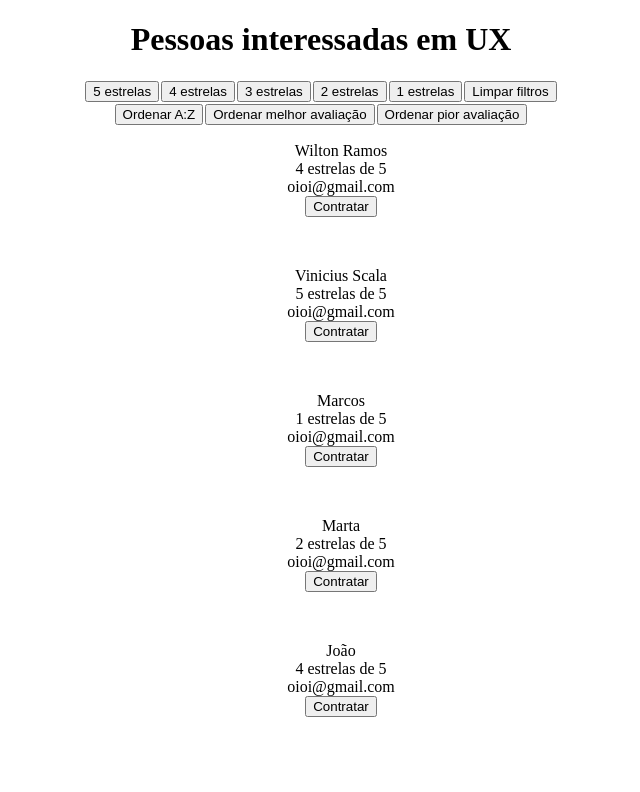
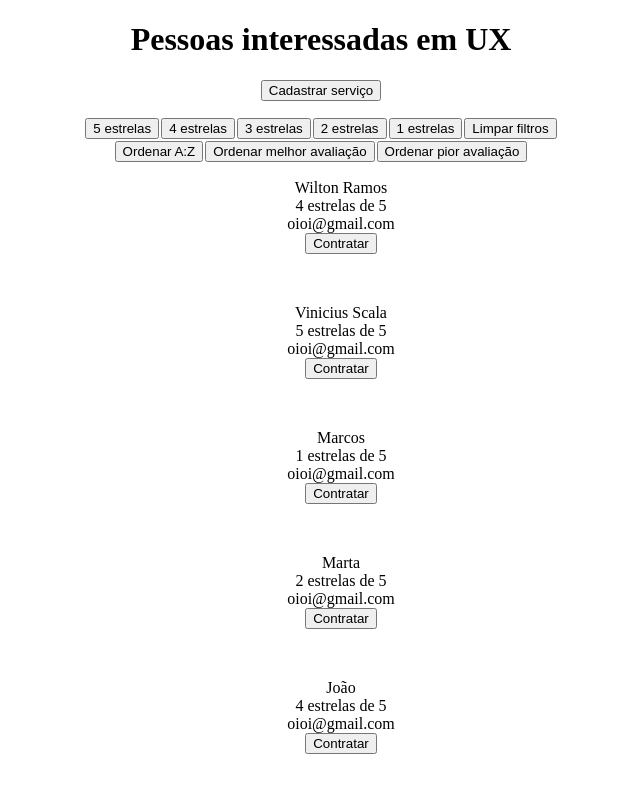
Before and after one commit to v1lton/plataforma_freelancer, an Angular app in the folder plataforma_freelancer/: page / in a window 1280 px wide. Shown: the top 792 px of the page, without its empty margins (319-959 px from the left). Built offline with nearby package versions, Linux system fonts and the light colour scheme.

Commit message:
Adiciona botão para navegar até cadastrar serviço

```diff
--- a/plataforma_freelancer/src/app/freelancers-screen/freelancers-screen.component.html
+++ b/plataforma_freelancer/src/app/freelancers-screen/freelancers-screen.component.html
@@ -1,5 +1,6 @@
 <div class="freelancer-screen">
     <h1> {{ "Pessoas interessadas em " + service }}</h1>
+    <p><button (click)="navigateToCreateService()">Cadastrar serviço</button></p>
     <ng-container *ngIf="freelancers.length == 0">
         <div>
             <p>{{"No momento não temos pessoas interessadas em realizar o serviço de " + service}}</p>
--- a/plataforma_freelancer/src/app/freelancers-screen/freelancers-screen.component.ts
+++ b/plataforma_freelancer/src/app/freelancers-screen/freelancers-screen.component.ts
@@ -46,6 +46,10 @@ export class FreelancersScreenComponent implements OnInit {
     this.isFiltered = false;
     this.filteredFreelancers = [];
   }
+
+  navigateToCreateService() {
+
+  }
 }
 
 class Freelancer {
```
